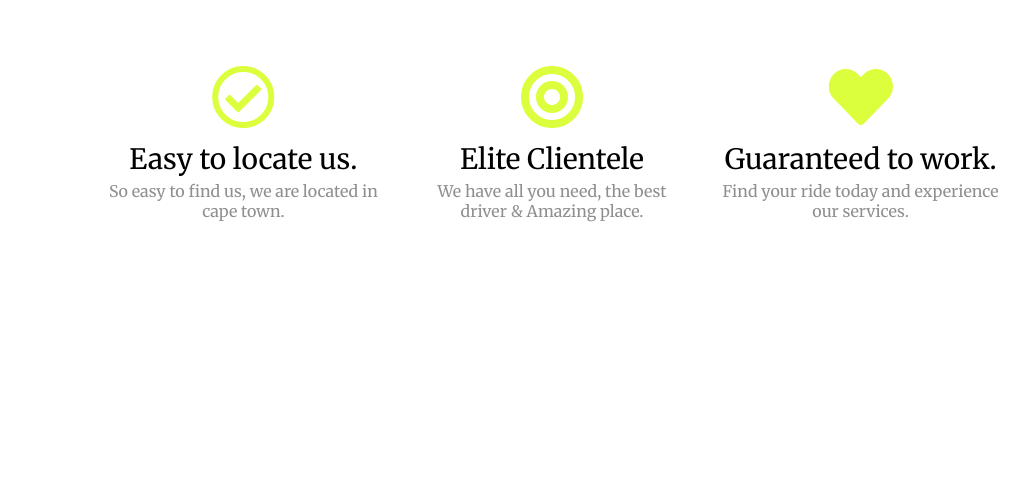
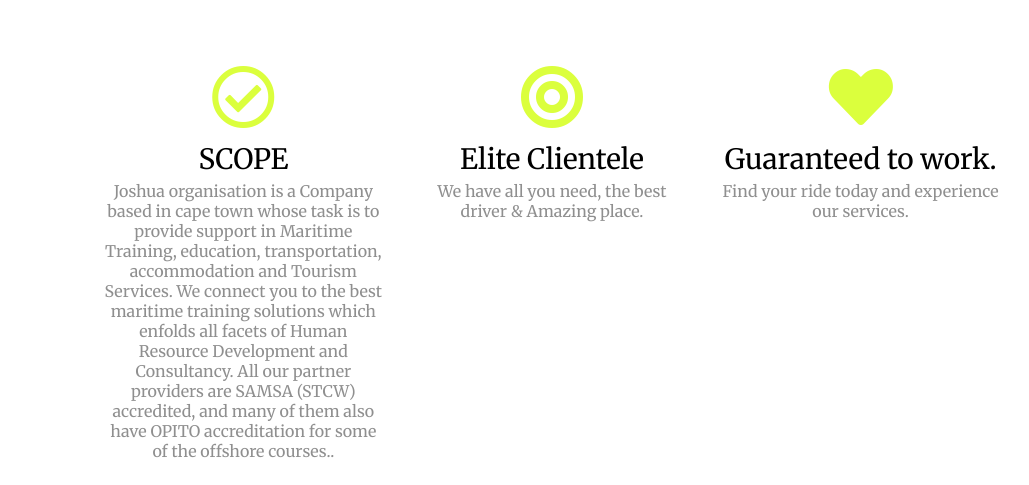
Before and after one commit to euricocatumbela/euricocatumbela_6.github.io, a website: page index.html in a window 1280 px wide. Shown: the part 1163-1648 px from the top of the page, without its empty margins (88-1117 px from the left). Drawn offline with nearby package versions, Linux system fonts and the light colour scheme; a web font is replaced by a local one.

Commit message:
Update index.html

```diff
--- a/index.html
+++ b/index.html
@@ -134,8 +134,9 @@
 
 <div class="feature-box col-lg-4" >
   <i class="icon far fa-check-circle fa-4x"></i>
-  <h3 class="color-h3">Easy to locate us.</h3>
-  <p>So easy to find us, we are located in cape town.</p>
+  <h3 class="color-h3">SCOPE</h3>
+  <p>Joshua organisation is a Company based in cape town whose task is to provide support in Maritime Training, education, transportation, accommodation and Tourism Services.
+We connect you to the best maritime training solutions which enfolds all facets of Human Resource Development and Consultancy. All our partner providers are SAMSA (STCW) accredited, and many of them also have OPITO accreditation for some of the offshore courses..</p>
 </div>
 
 <div class="feature-box col-lg-4">
```
